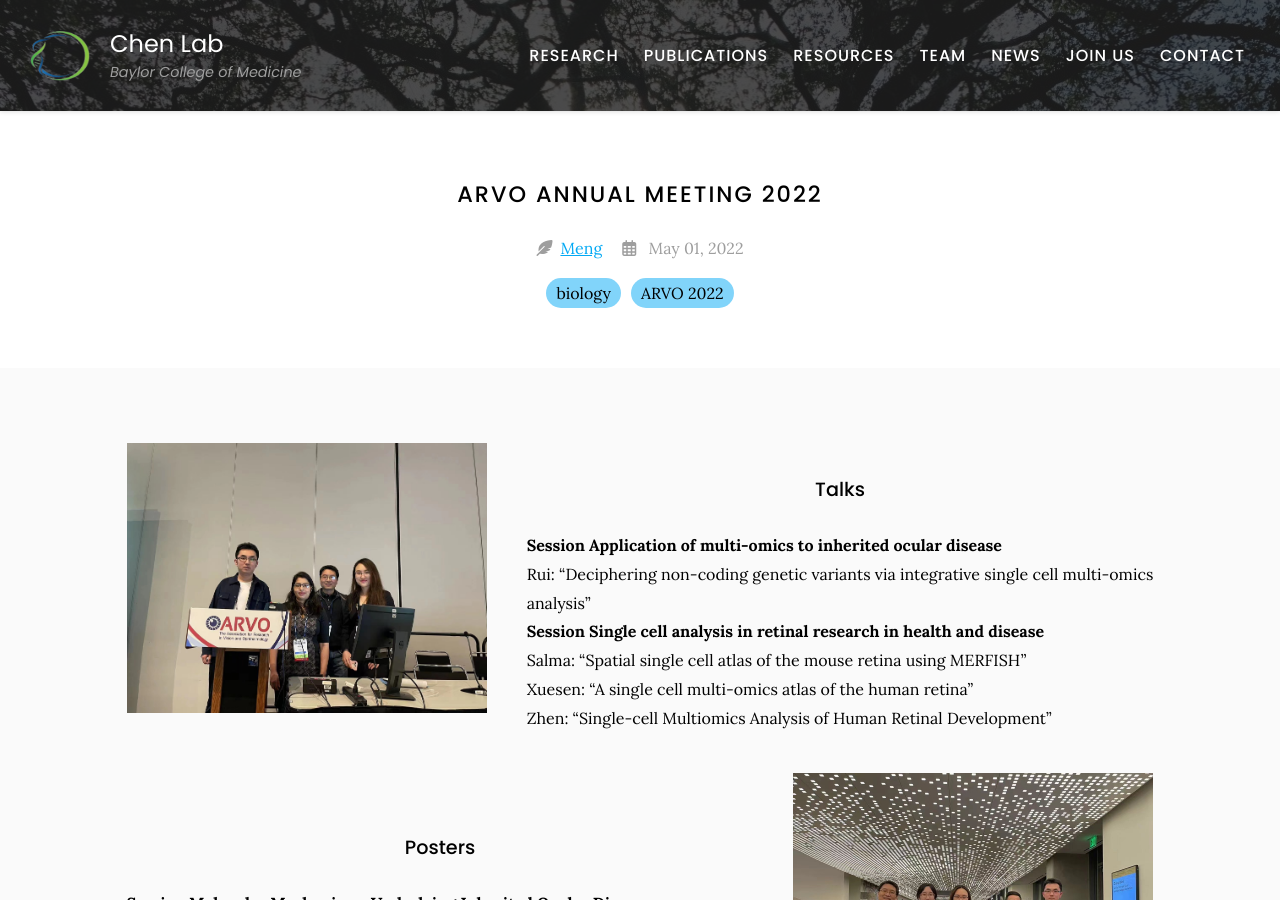
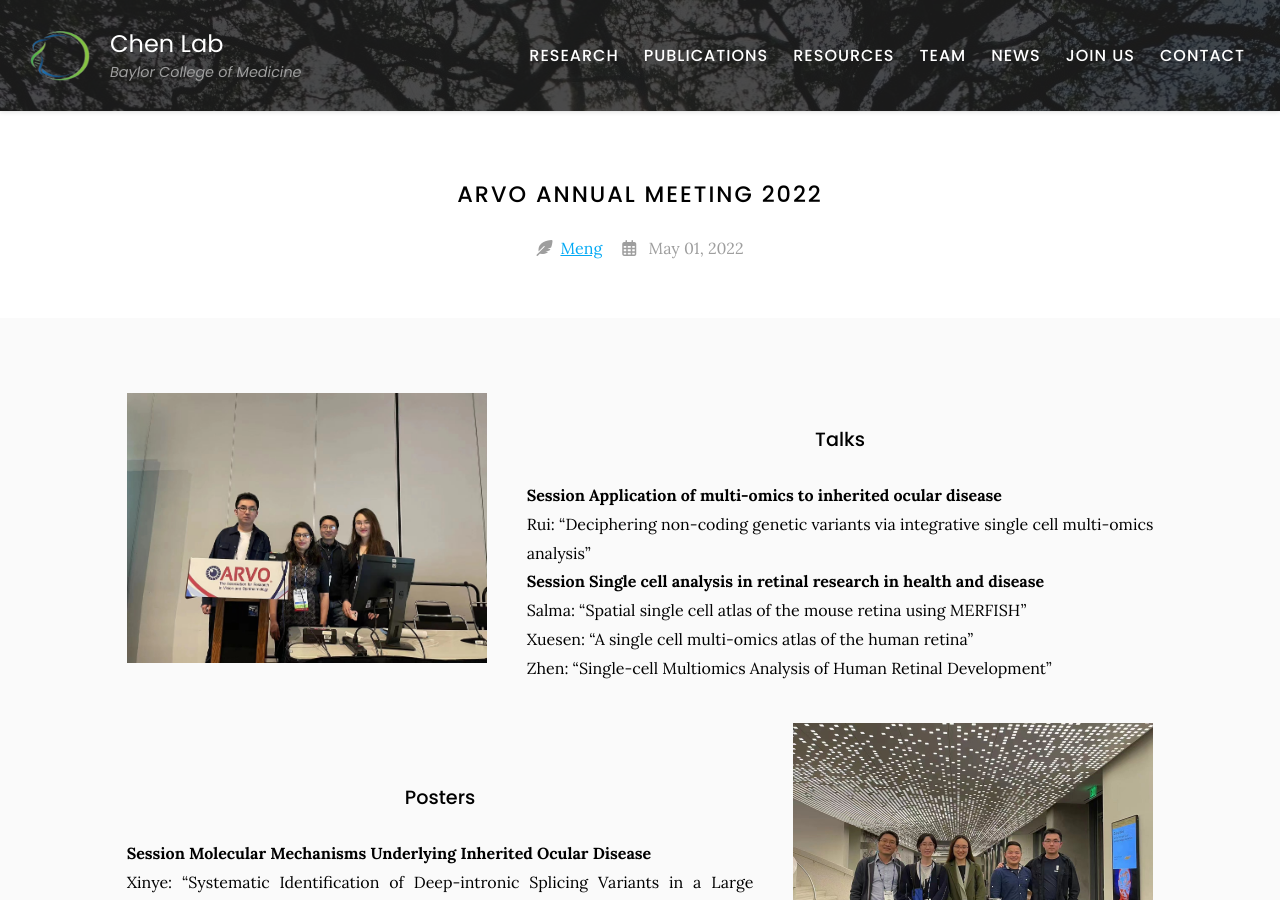
Before and after one commit to RCHENLAB/rchenlab.github.io, a Jekyll site: the page built from _posts/2022-05-01-ARVO.md, in a window 1280 px wide and 900 px high. Built offline with Jekyll 4.4.1, drawn with Linux system fonts in a browser that asks for light colours.

Commit message:
Update 2022-05-01-ARVO.md

```diff
--- a/_posts/2022-05-01-ARVO.md
+++ b/_posts/2022-05-01-ARVO.md
@@ -1,8 +1,5 @@
 ---
 title: ARVO Annual Meeting 2022
-tags:
-  - biology
-  - ARVO 2022
 author: Meng
 member: Rui, Xuesen, Salma, Zhen, Xinye, Jiaxiong
 ---
```
